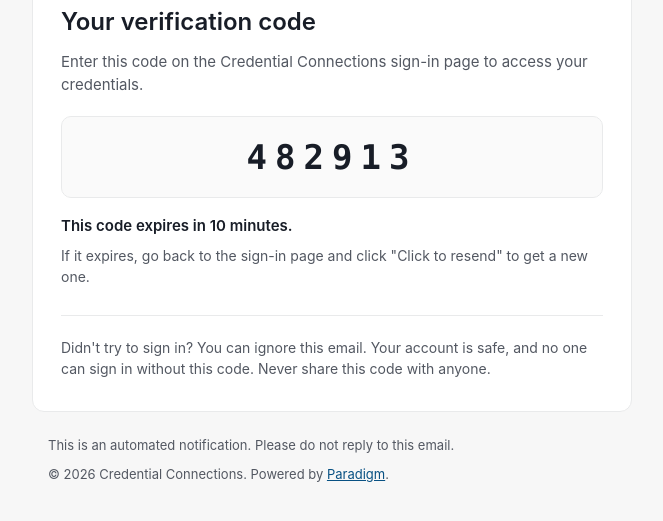
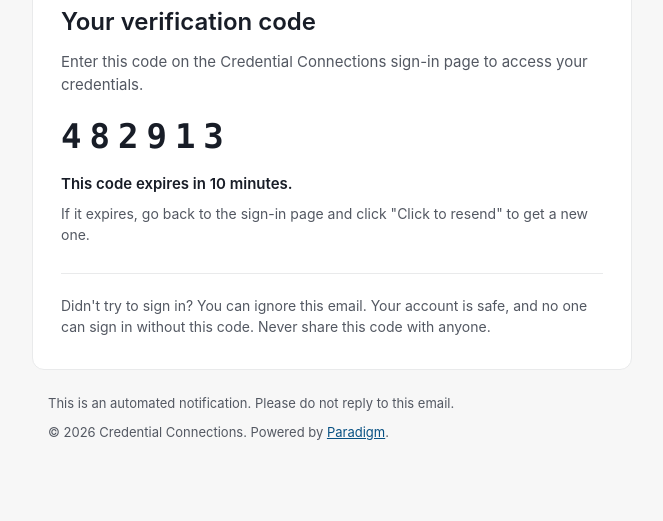
Before and after one commit to pricetn3/The-Store, a plain HTML site: page emails/verification-code.html in a window 1280 px wide. Shown: the part 103-624 px from the top of the page, without its empty margins (308-971 px from the left). Drawn offline with Linux system fonts and the light colour scheme.

Commit message:
Verification code email: code shown large and left-aligned without the gray box (US 11691)
Co-Authored-By: Claude Opus 5.5 <noreply@anthropic.com>
Claude-Session: https://claude.ai/code/session_018mVvpiJuF39oi4wNUP3fYY

```diff
--- a/emails/verification-code.html
+++ b/emails/verification-code.html
@@ -37,11 +37,7 @@
   <tr><td class="px" style="padding: 28px 28px 8px; font-family: Inter, Arial, Helvetica, sans-serif;">
     <h1 style="margin: 0 0 12px; font-family: Inter, Arial, Helvetica, sans-serif; font-size: 24px; line-height: 32px; mso-line-height-rule: exactly; font-weight: 600; color: #181D27;">Your verification code</h1>
     <p style="margin: 0 0 20px; font-size: 15px; line-height: 23px; mso-line-height-rule: exactly; color: #535862;">Enter this code on the Credential Connections sign-in page to access your credentials.</p>
-    <table role="presentation" width="100%" cellpadding="0" cellspacing="0" border="0" style="border-collapse: separate;">
-      <tr><td align="center" bgcolor="#FAFAFA" style="background-color: #FAFAFA; border: 1px solid #E9EAEB; border-radius: 10px; padding: 20px 16px;">
-        <div class="code" style="font-family: 'Roboto Mono', Menlo, Consolas, monospace; font-size: 34px; line-height: 40px; font-weight: 600; letter-spacing: 8px; color: #181D27;">482913</div>
-      </td></tr>
-    </table>
+    <div class="code" style="font-family: 'Roboto Mono', Menlo, Consolas, monospace; font-size: 34px; line-height: 40px; font-weight: 600; letter-spacing: 8px; color: #181D27;">482913</div>
     <p style="margin: 16px 0 0; font-size: 15px; line-height: 23px; mso-line-height-rule: exactly; color: #181D27; font-weight: 600;">This code expires in 10 minutes.</p>
     <p style="margin: 8px 0 0; font-size: 14px; line-height: 21px; mso-line-height-rule: exactly; color: #535862;">If it expires, go back to the sign-in page and click "Click to resend" to get a new one.</p>
   </td></tr>
```
